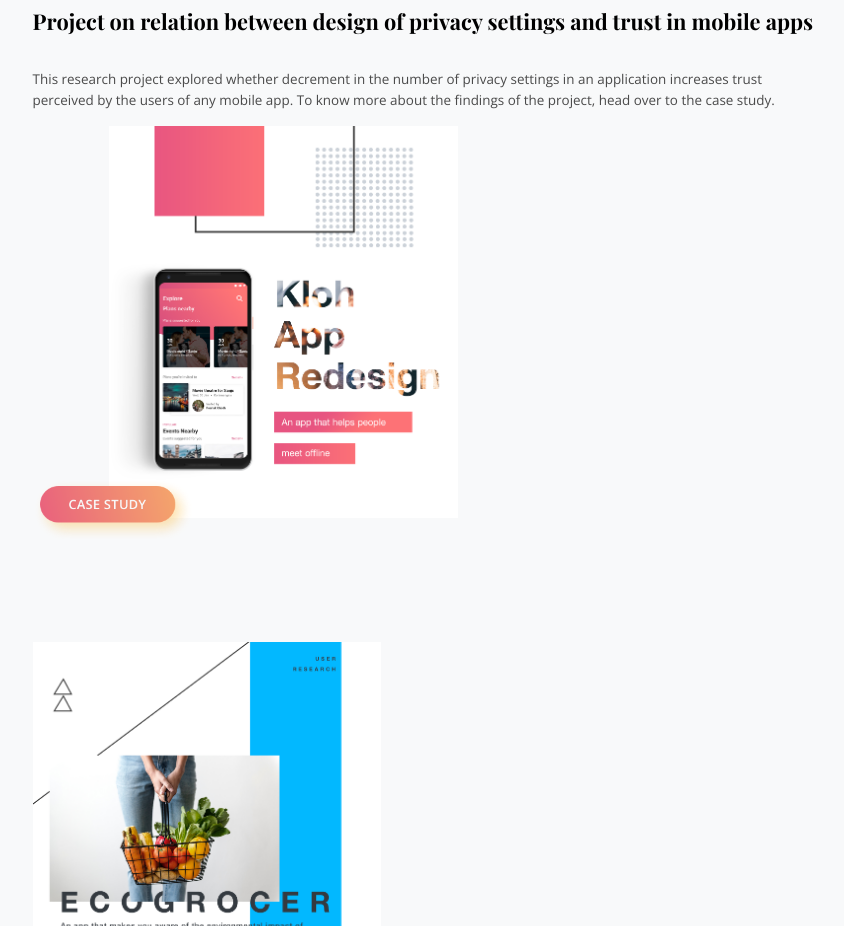
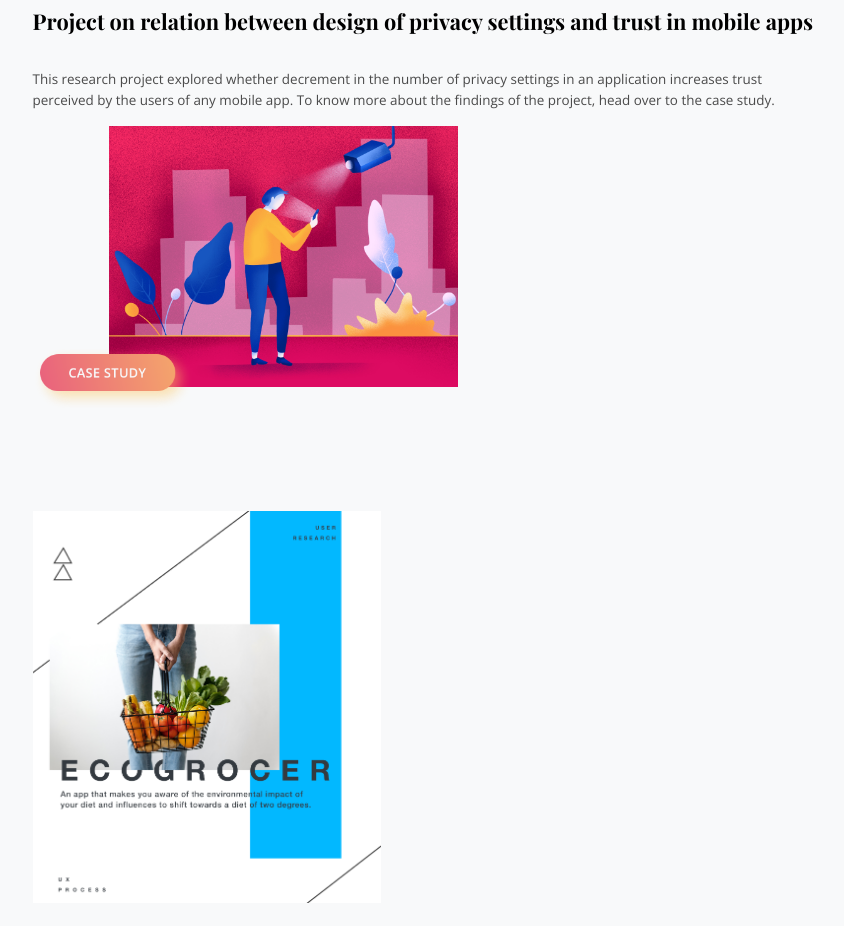
Before and after one commit to Kanishka5/portfolio, a React (Create React App) app: page / in a window 1280 px wide. Shown: the part 3120-4046 px from the top of the page, without its empty margins (185-1029 px from the left). Built offline with nearby package versions, Linux system fonts and the light colour scheme; no server answers.

Commit message:
update cover

```diff
--- a/src/components/Projects.js
+++ b/src/components/Projects.js
@@ -7,6 +7,7 @@
 import project5 from "../assets/images/visual_cover.png";
 import project6 from "../assets/images/web_cover.png";
 import project7 from "../assets/images/media-image@3x.png";
+import project8 from "../assets/images/Privacy_Artwork.jpg";
 import casestudy from "../assets/images/case-study-button.png";
 import behance1 from "../assets/images/project-button@2x.png";
 import dribble from "../assets/images/dribbble@2x.png";
@@ -178,7 +179,7 @@
                       window.innerWidth > breakpoints.tablet ? "auto" : "center"
                   }}
                 >
-                  <img alt="btn" src={project2} style={imgStyleRight} />{" "}
+                  <img alt="btn" src={project8} style={imgStyleRight} />{" "}
                 </Col>
               </Row>
             </Fade>
```
Also changed, not shown: src/assets/images/Privacy_Artwork.jpg (added).
